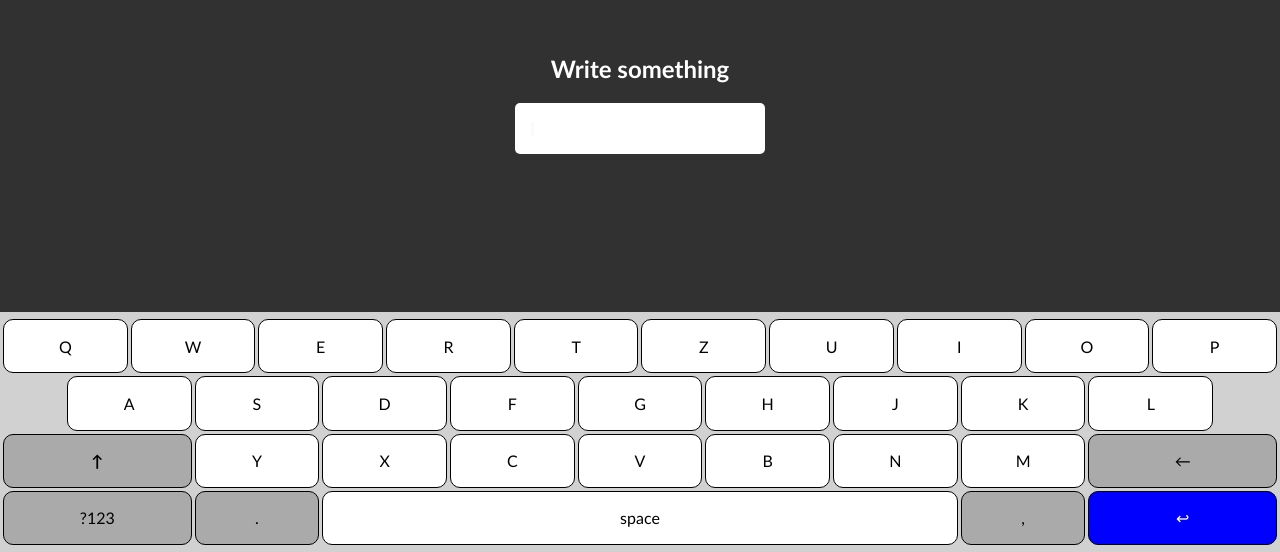
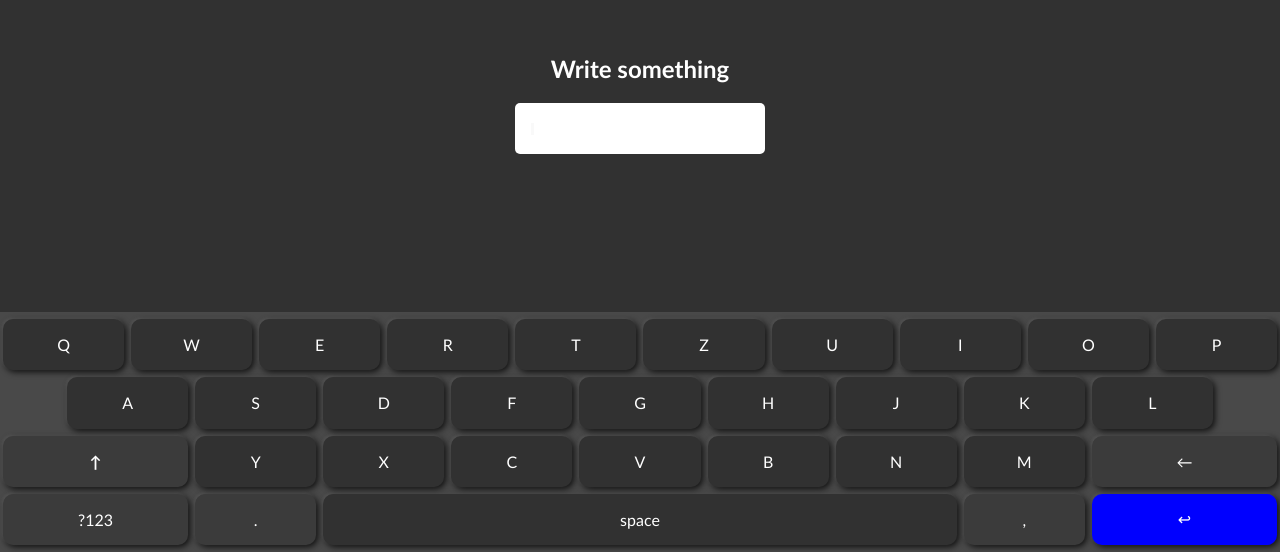
Before and after one commit to slowjo/custom-keys, a plain HTML site: page index.html in a window 1280 px wide. Shown: the part 248-800 px from the top of the page. Drawn offline with Linux system fonts and the light colour scheme.

Commit message:
dark keys

```diff
--- a/style.css
+++ b/style.css
@@ -51,9 +51,9 @@ h1 {
 
 .board {
     height: 100%;
-    background: rgb(209, 209, 209);
+    background: rgb(73, 73, 73);
     display: grid;
-    gap: 3px;
+    gap: 7px;
     grid-template-columns: repeat(20, 1fr);
     grid-template-rows: 1fr 1fr 1fr 1fr;
     padding: 7px 3px;
@@ -65,10 +65,11 @@ h1 {
     align-items: center;
     justify-content: center;
     text-align: center;
-    border: 1px solid black;
     border-radius: 10px;
-    background: white;
-    color: black;
+    background: rgb(49, 49, 49);
+    color: white;
+    box-shadow: -1px -1px 3px rgba(255, 255, 255, 0.1),
+                2px 2px 6px rgba(0, 0, 0, 0.8);
 }
 
 .row-2 {
@@ -124,14 +125,22 @@ h1 {
 }
 
 .rev-col {
-    background: rgb(170, 170, 170);
+    background: rgb(59, 59, 59);
     /* color: white; */
 }
 
 /* dynamically added and removed classes */
 .touched {
-    background: black;
-    color: white;
+    /* background: black; */
+    /* color: white; */
+    color: #00fff1;
+    box-shadow:
+                /* -1px -1px 3px rgba(255, 255, 255, 0.1), */
+                /* 2px 2px 6px rgba(0, 0, 0, 0.8), */
+                /* inset -2px -2px 10px rgba(255, 255, 255, 0.05), */
+                inset -2px -2px 5px rgba(255, 255, 255, 0.05),
+                /* inset 2px 2px 10px rgba(0, 0, 0, 0.5);  */
+                inset 2px 2px 5px rgba(0, 0, 0, 0.5);
 }
 
 .show {
```
